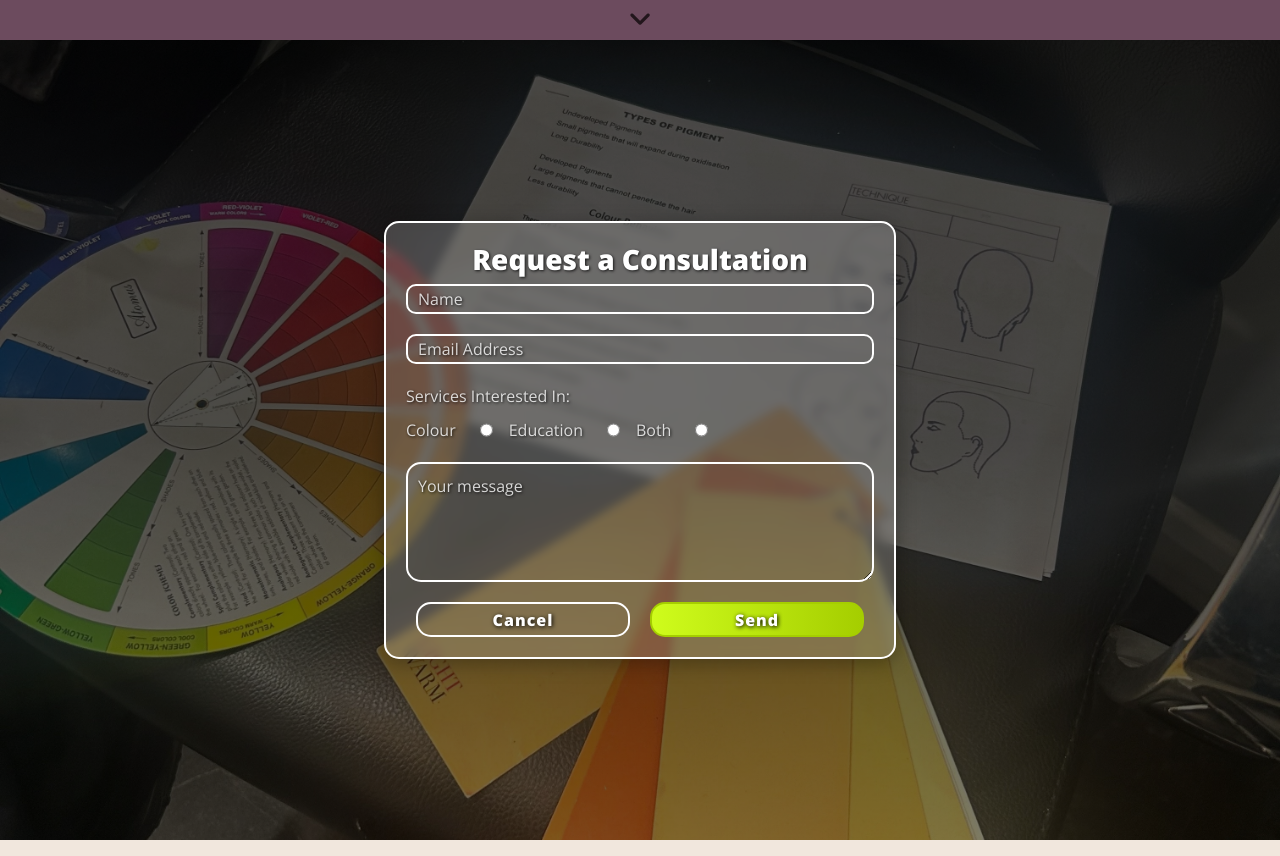
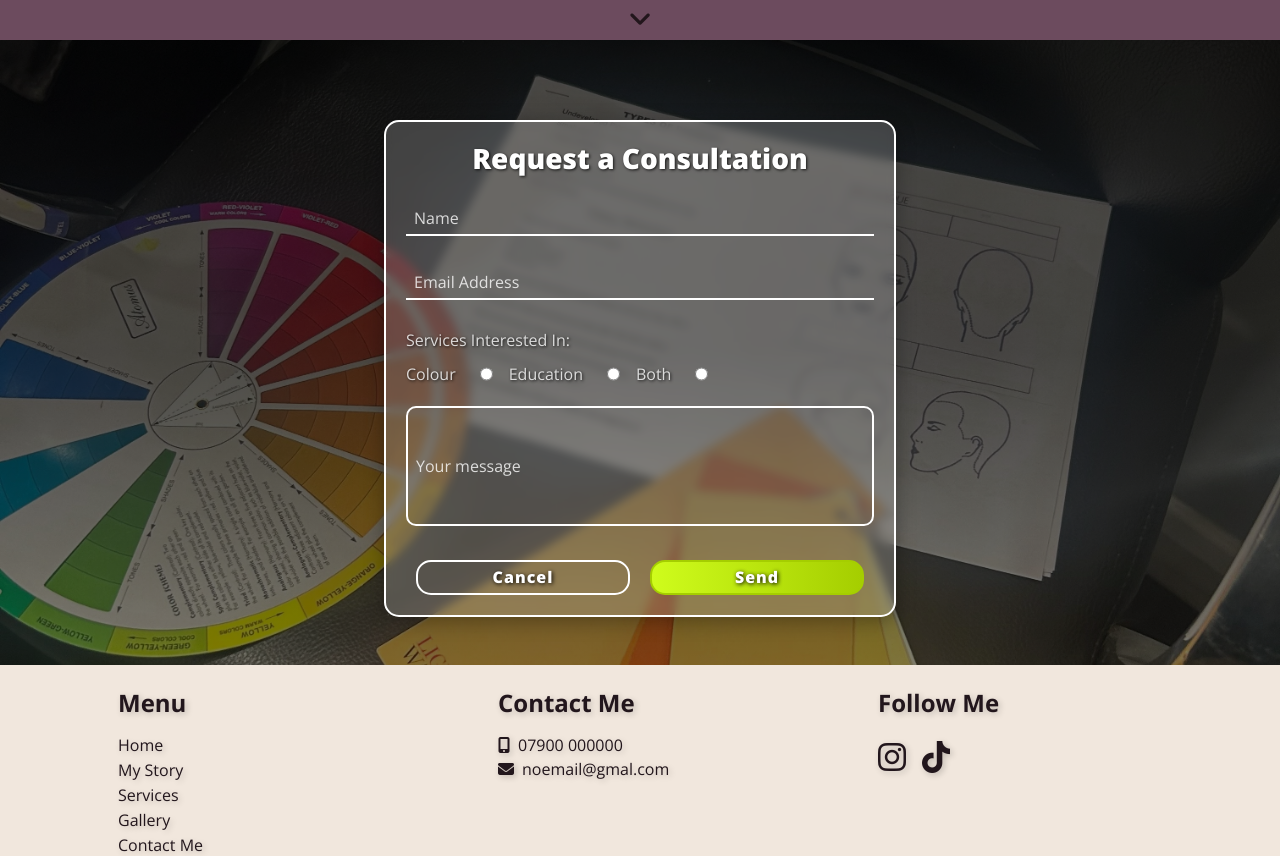
Before and after one commit to 2ndborn/karahair, a React (Create React App) app in the folder kara-app/: page /contactme in a window 1280 px wide. Shown: the part 760-1616 px from the top of the page. Built offline with nearby package versions, Linux system fonts and the light colour scheme; a web font is replaced by a local one.

Commit message:
Added a floating input to the contact me

```diff
--- a/kara-app/src/pages/Contact.js
+++ b/kara-app/src/pages/Contact.js
@@ -14,20 +14,30 @@ const Contact = () => {
         <div className={styles.formContainer}>
           <h3>Request a Consultation</h3>
           <form action="/action_page.php" method="get">
+            <div className={styles.inputGroup}>
               <input
                 className={styles.contactInput}
                 type='text'
+                id='name'
                 name='name'
-              placeholder='Name'
+                placeholder=' '
                 required
               />
+              <label htmlFor='name' className={styles.inputLabel}>Name</label>
+            </div>
+            <div className={styles.inputGroup}>
               <input
                 className={styles.contactInput}
                 type='email'
+                id='email'
                 name='email'
-              placeholder='Email Address'
+                placeholder=' '
                 required
               />
+              <label htmlFor='email' className={styles.inputLabel}>
+                Email Address
+              </label>
+            </div>
             <p className={styles.checkboxHeading}>Services Interested In:</p>
             <span className={styles.checkboxWrap}>
               <label htmlFor='colour'>Colour</label>
@@ -37,7 +47,9 @@ const Contact = () => {
               <label htmlFor='both'>Both</label>
               <input type='radio' id='both' name='services' value='Both' required />
             </span>
+            <div className={styles.inputGroup}>
               <textarea className={styles.contactInput} name='query' placeholder='Your message' required></textarea>
+            </div>
             <div className={styles.buttonWrap}>
               <button className={styles.cancelButton}>Cancel</button>
               <button className={styles.submitButton} type='submit' value='Submit'>Send</button>
--- a/kara-app/src/styles/Contact.module.css
+++ b/kara-app/src/styles/Contact.module.css
@@ -1,6 +1,5 @@
 .contactContainer {
     position: relative;
-    height: 100vh;
     display: flex;
     justify-content: center;
     align-items: center;
@@ -34,6 +33,8 @@
     background-color: rgba(255, 255, 255, 0.2);
     backdrop-filter: blur(5px);
     box-shadow: 0 4px 20px rgba(0, 0, 0, 0.3);
+    margin-top: 5rem;
+    margin-bottom: 3rem;
 }
 
 .formContainer h3 {
@@ -41,6 +42,7 @@
     color: #fff;
     font-weight: 900;
     text-shadow: 1px 1px 3px rgba(0, 0, 0, 0.8);
+    margin-bottom: 1.5rem;
 }
 
 form {
@@ -52,22 +54,40 @@ form {
     box-sizing: border-box;
 }
 
+.inputGroup {
+    position: relative;
+    width: 100%;
+    margin-bottom: 0.5rem;
+}
+
 .contactInput {
-    height: 30px;
     width: 100%;
     outline: none;
     border: none;
     color: #fff;
-    border: #fff solid 2px;
+    border-bottom: #fff solid 2px;
     background-color: transparent;
-    border-radius: 10px;
-    padding: 10px;
+    padding: 5px;
 }
 
-.contactInput::placeholder {
+.inputLabel {
+    position: absolute;
+    top: 50%;
+    left: 0.5rem;
+    transform: translateY(-50%);
     color: rgba(255, 255, 255, 0.8);
-    text-shadow: 1px 1px 3px rgba(0, 0, 0, 0.8);
+    background-color: transparent;
+    pointer-events: none;
+    transition: 0.5s all ease;
 }
+
+.contactInput:focus + .inputLabel,
+.contactInput:not(:placeholder-shown) + .inputLabel {
+  top: -0.5rem;
+  font-size: 0.8rem;
+  color: #fff;
+}
+
 
 .checkboxHeading {
   align-self: flex-start;
@@ -94,11 +114,19 @@ form {
     accent-color: #cffc1c;
 }
 
-.formContainer textarea {
+textarea.contactInput {
     height: 120px;
-    width: 100%;
     border: #fff solid 2px;
-    border-radius: 15px;
+    border-radius: 10px;
+    resize: none;
+}
+
+textarea.contactInput::placeholder {
+    position: absolute;
+    top: 50%;
+    left: 0.5rem;
+    transform: translateY(-50%);
+    color: rgba(255, 255, 255, 0.8);
 }
 
 .buttonWrap {
```
Lines whose indentation alone changed are shown as unchanged.
